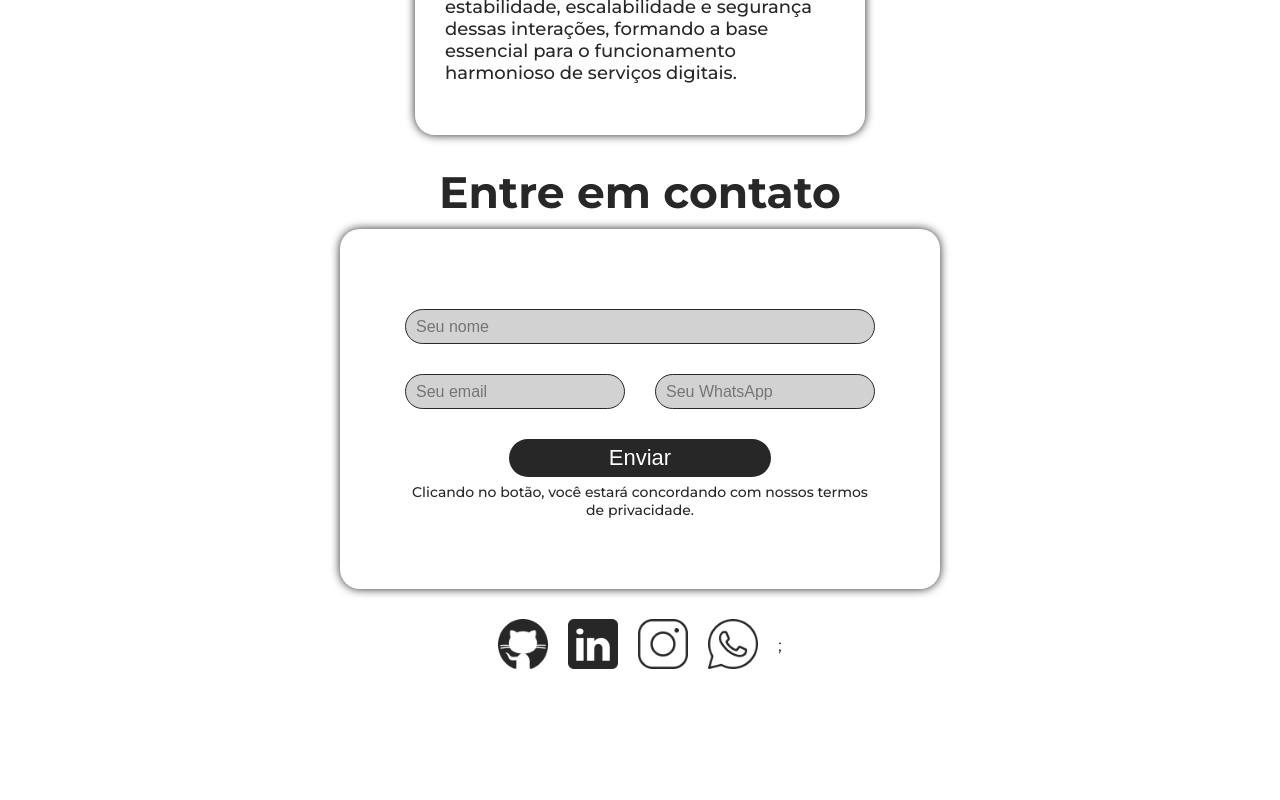
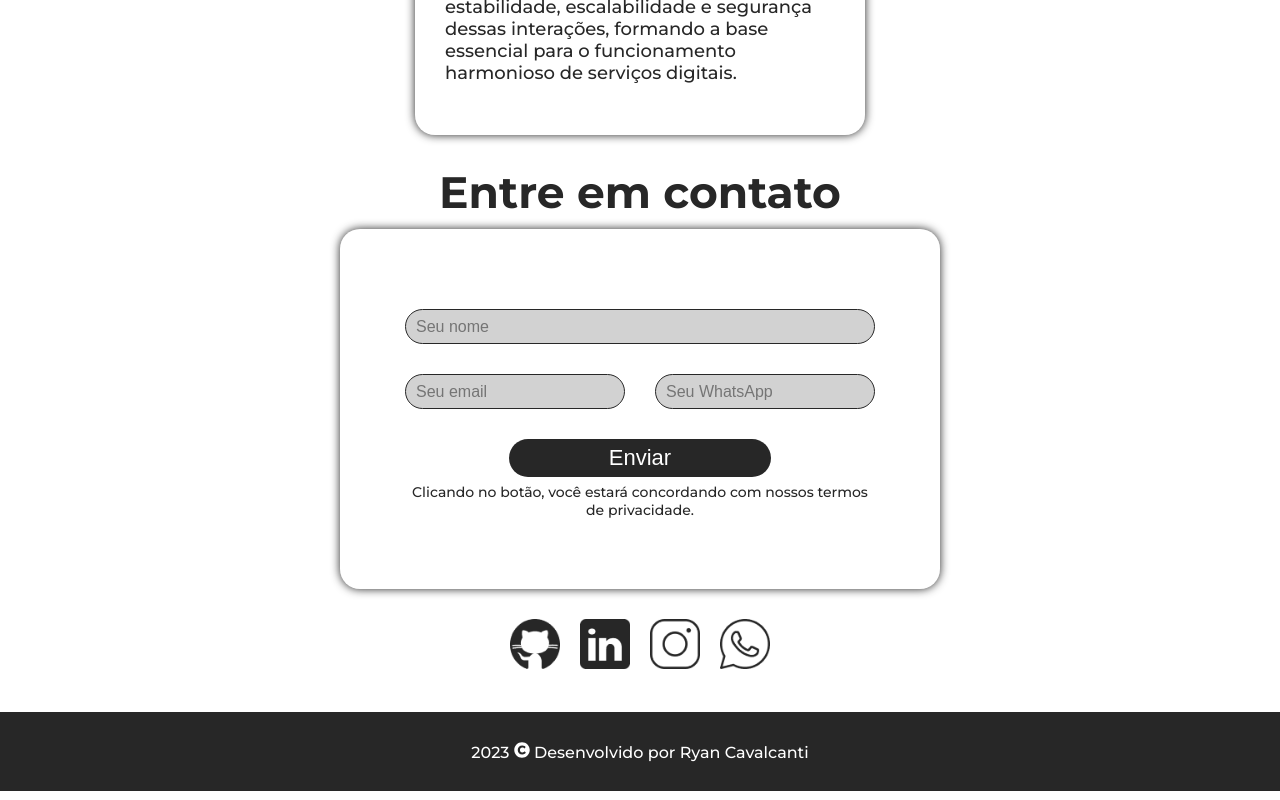
Before and after one commit to RyanCavalcanti/NovoPortfolio, a React (Vite) app: page / in a window 1280 px wide. Shown: the part 3752-4552 px from the top of the page. Built offline with nearby package versions, Linux system fonts and the light colour scheme.

Commit message:
adicionando footer

```diff
--- a/src/components/Footer/Footer.module.scss
+++ b/src/components/Footer/Footer.module.scss
@@ -0,0 +1,17 @@
+@import '/src/styles/variables';
+@import '/src/styles/breakpoints';
+
+
+.footer {
+    width: 100%;
+    margin-top: 40px;
+    background-color: $black;
+    padding: 30px 0;
+    text-align: center;
+
+    .text {
+        color: $white;
+        font-size: 16px;
+        font-weight: $medium;
+    }
+}
--- a/src/components/Footer/Footer.tsx
+++ b/src/components/Footer/Footer.tsx
@@ -1,9 +1,11 @@
-
+import styles from './Footer.module.scss';
+import { FaCopyright } from "react-icons/fa";
 
 const Footer = () => {
     return(
-        <>
-        </>
+        <footer className={styles.footer}>
+            <p className={styles.text}>2023  <FaCopyright /> Desenvolvido por Ryan Cavalcanti</p>
+        </footer>
     )
 }
 
--- a/src/components/SocialMedia/SocialMedia.tsx
+++ b/src/components/SocialMedia/SocialMedia.tsx
@@ -16,7 +16,7 @@
             <div key={item.id}>
             <a href={item.href} target='_blank'><img className={styles.icon} src={item.src} alt={item.alt} /></a>
         </div>
-        ))};
+        ))}
         </ContainerMidia>
     )
 
```
Also changed, not shown: src/App.tsx (+3 -4 lines).
